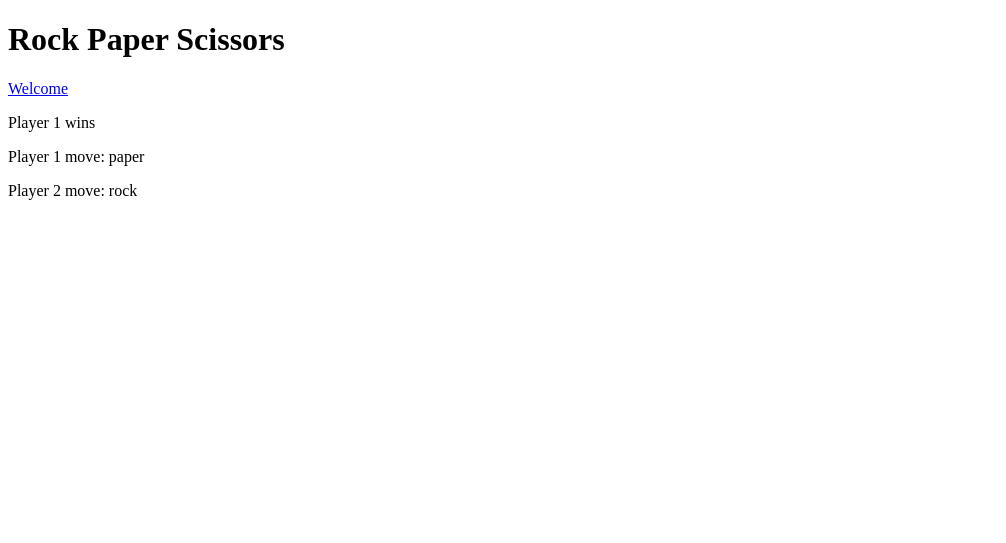
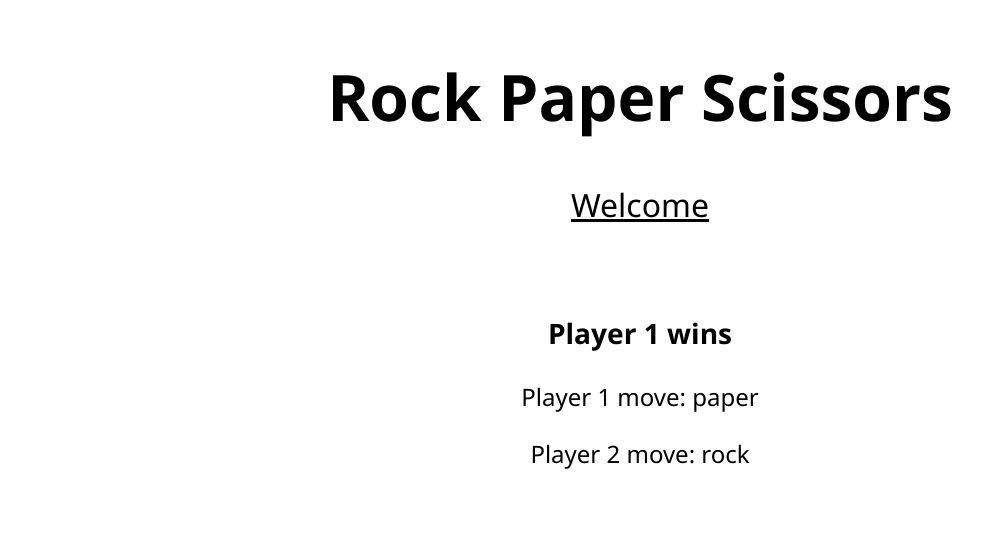
Before and after one commit to calumcmccall/rock_paper_scissors, a Flask app: page /paper/rock in a window 1280 px wide. Shown: the top 543 px of the page, without its empty margins (0-1006 px from the left). Run offline with Flask 2, Linux system fonts and the light colour scheme.

Commit message:
some css

```diff
--- a/controllers/controller.py
+++ b/controllers/controller.py
@@ -5,10 +5,11 @@ from models.player import Player
 
 @app.route('/')
 def index():
-    player_1 = Player("Tom", "paper")
-    player_2 = Player("Amy", "paper")
-    play_game(player_1, player_2)
-    return render_template('index.html')
+    # player_1 = Player("Tom", "paper")
+    # player_2 = Player("Amy", "paper")
+    # play_game(player_1, player_2)
+    # return render_template('index.html')
+    return render_template('welcome.html')
 
 @app.route('/<player_1_move>/<player_2_move>')
 def game(player_1_move, player_2_move):
--- a/models/game.py
+++ b/models/game.py
@@ -45,4 +45,5 @@ def play_game(player_1, player_2):
         game_result["move_two"] = player_2.player_move
     else:
         game_result["result"] = "A draw! Nobody wins, or loses."
+
     return game_result
--- a/static/style.css
+++ b/static/style.css
@@ -0,0 +1,24 @@
+body {
+    background-color: white;
+    color: black;
+    font-family: 'Segoe UI', Tahoma, Geneva, Verdana, sans-serif;
+    margin: 0px;
+    padding: 0px;
+    text-align: center;
+}
+
+a {
+    color: black;
+}
+
+header {
+    background-color: white;
+    margin: 0px;
+    padding: 10px;
+    font-size: 2rem;
+}
+
+main {
+    font-size: 1.5rem;
+    padding: 50px;
+}
--- a/templates/base.html
+++ b/templates/base.html
@@ -4,6 +4,7 @@
     <meta charset="UTF-8">
     <meta http-equiv="X-UA-Compatible" content="IE=edge">
     <meta name="viewport" content="width=device-width, initial-scale=1.0">
+    <link rel="stylesheet" href="{{ url_for('static', filename='style.css') }}">
     <title>Rock, Paper, Scissors</title>
 </head>
 <body>
@@ -14,8 +15,10 @@
             <a href="/welcome">Welcome</a>
         </nav>
     </header>
+    <main>
     {% block content %}
 
     {% endblock content %}
+    </main>
 </body>
 </html>
--- a/templates/index.html
+++ b/templates/index.html
@@ -2,7 +2,7 @@
 
 {% block content %}
 
-<p> {{ game_result["result"] }} </p>
+<h3> {{ game_result["result"] }} </h3>
 <p> Player 1 move: {{ game_result["move_one"] }} </p>
 <p> Player 2 move: {{ game_result["move_two"] }} </p>
 
```
